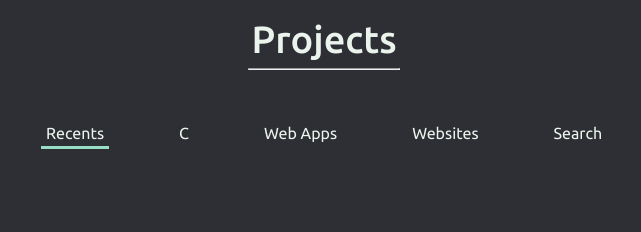
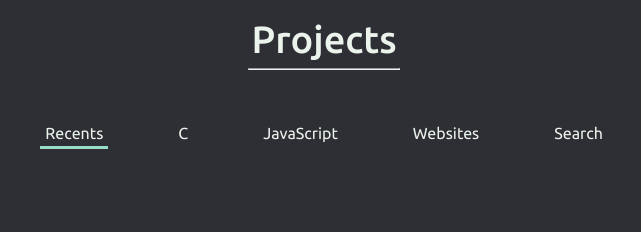
Before and after one commit to Joshrobertson023/josh-robertson, a plain HTML site: page index.html in a window 1280 px wide. Shown: the part 980-1212 px from the top of the page, 316-957 px from the left. Drawn offline with Linux system fonts and the light colour scheme.

Commit message:
Content changes

```diff
--- a/index.html
+++ b/index.html
@@ -74,7 +74,7 @@
       <div class="project-sections">
          <a id="recents" class="link active-link">Recents</a>
          <a id="c" class="link unactive">C</a>
-         <a id="web-apps" class="link unactive">Web Apps</a>
+         <a id="web-apps" class="link unactive">JavaScript</a>
          <a id="websites" class="link unactive">Websites</a>
          <a id="search" class="link unactive">Search</a>
       </div>
```
